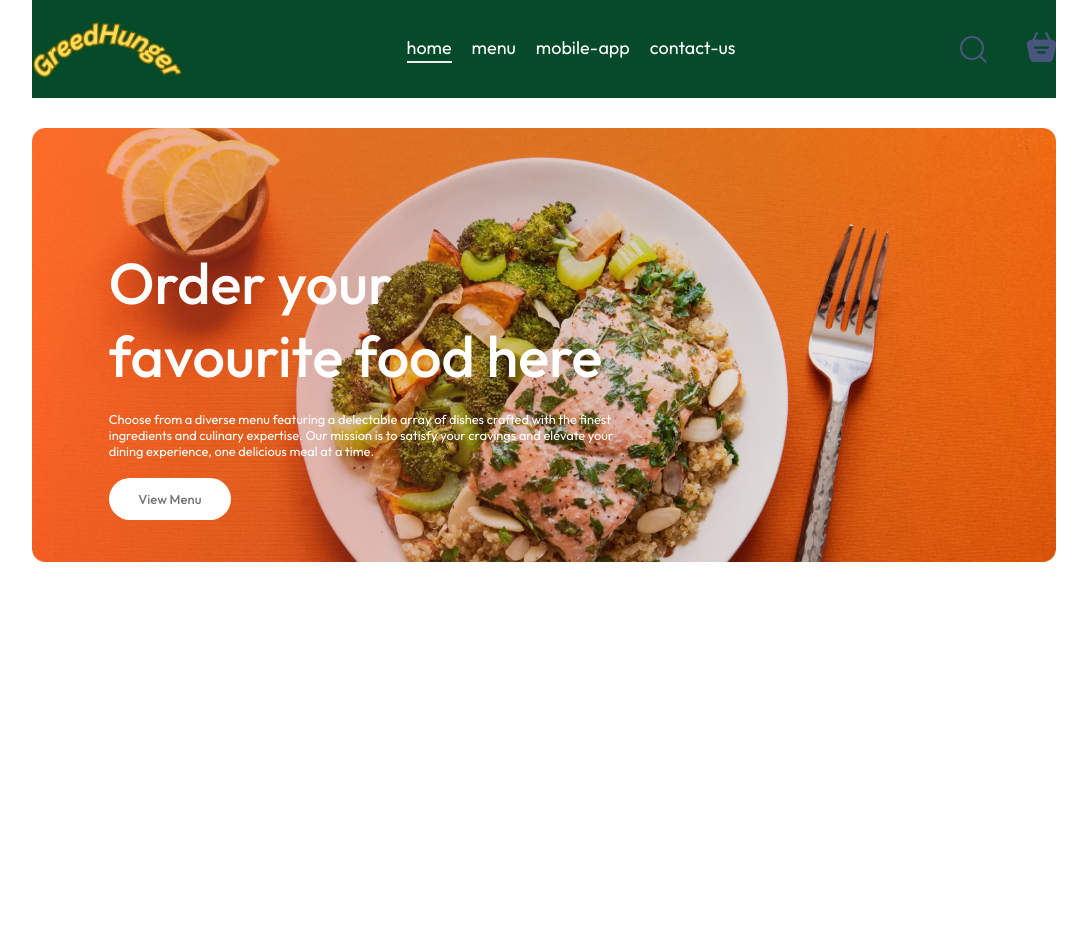
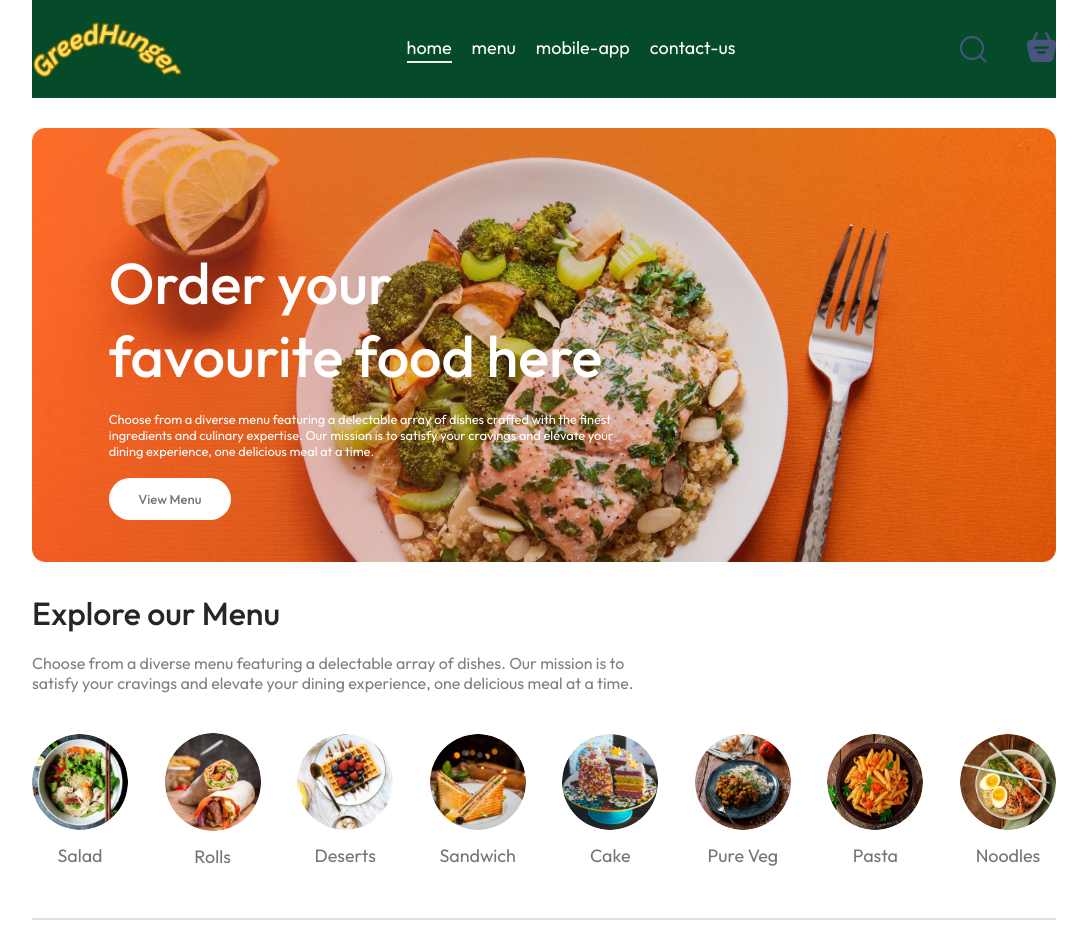
Before and after one commit to kaayush163/MERN_FoodyFarm_FoodOrdering, a React (Vite) app in the folder client/: page / in a window 1280 px wide. Shown: the whole page, without its empty margins (96-1183 px from the left). Before the commit the page ends 800 px from the top, so only its background shows below. Built offline with nearby package versions, Linux system fonts and the light colour scheme.

Commit message:
dynamic added the active effect on  clicking any menu item

```diff
--- a/client/src/App.jsx
+++ b/client/src/App.jsx
@@ -4,6 +4,7 @@
 import Cart from "./pages/Cart/Cart";
 import PlaceOrder from "./pages/PlaceOrder/PlaceOrder";
 import Home from "./pages/Home/Home";
+import ExploreMenu from "./components/ExploreMenu/ExploreMenu";
 const App = () => {
   return (
     <div className="app">
--- /dev/null
+++ b/client/src/components/ExploreMenu/ExploreMenu.css
@@ -0,0 +1,56 @@
+.explore-menu {
+  display: flex;
+  flex-direction: column;
+  gap: 20px;
+}
+.explore-menu h1 {
+  color: #262626;
+  font-weight: 500;
+}
+.explore-menu-text {
+  max-width: 60%;
+  color: #808080;
+}
+
+/* for horizontally displaying and scrolling to load more */
+.explore-menu-list {
+  display: flex;
+  justify-content: space-between;
+  align-items: center;
+  gap: 30px;
+  text-align: center;
+  margin: 20px 0px;
+  overflow-x: scroll;
+}
+.explore-menu-list::-webkit-scrollbar {
+  display: none;
+}
+.explore-menu-list-item img {
+  width: 7.5vw;
+  min-width: 80px;
+  cursor: pointer;
+  border-radius: 50%;
+  transition: 0.2s;
+}
+.explore-menu-list-item .active {
+  border: 4px solid tomato;
+  padding: 2px;
+}
+.explore-menu-list-item p {
+  margin-top: 10px;
+  color: #747474;
+  font-size: max(1.4vw, 16px);
+  cursor: pointer;
+}
+.explore-menu hr {
+  margin: 10px 0px;
+  height: 2px;
+  background-color: #e2e2e2;
+  border: none;
+}
+@media (max-width: 1050px) {
+  .explore-menu-text {
+    max-width: 100%;
+    font-size: 14px;
+  }
+}
--- /dev/null
+++ b/client/src/components/ExploreMenu/ExploreMenu.jsx
@@ -0,0 +1,40 @@
+import React from "react";
+import "./ExploreMenu.css";
+import { menu_list } from "../../assets/assets";
+const ExploreMenu = ({ category, setCategory }) => {
+  return (
+    <div className="explore-menu" id="explore-menu">
+      <h1>Explore our Menu</h1>
+      <p className="explore-menu-text">
+        Choose from a diverse menu featuring a delectable array of dishes. Our
+        mission is to satisfy your cravings and elevate your dining experience,
+        one delicious meal at a time.
+      </p>
+      <div className="explore-menu-list">
+        {menu_list.map((item, index) => {
+          return (
+            <div
+              onClick={() =>
+                setCategory((prev) =>
+                  prev === item.menu_name ? "All" : item.menu_name
+                )
+              }
+              key={index}
+              className="explore-menu-list-item"
+            >
+              <img
+                src={item.menu_image}
+                className={category === item.menu_name ? "active" : ""}
+                alt=""
+              />
+              <p>{item.menu_name}</p>
+            </div>
+          );
+        })}
+      </div>
+      <hr />
+    </div>
+  );
+};
+
+export default ExploreMenu;
--- a/client/src/pages/Home/Home.jsx
+++ b/client/src/pages/Home/Home.jsx
@@ -1,10 +1,13 @@
-import React from "react";
+import React, { useState } from "react";
 import "./Home.css";
 import Header from "../../components/Header/Header";
+import ExploreMenu from "../../components/ExploreMenu/ExploreMenu";
 const Home = () => {
+  const [category, setCategory] = useState("All");
   return (
     <div>
       <Header />
+      <ExploreMenu category={category} setCategory={setCategory} />
     </div>
   );
 };
```
